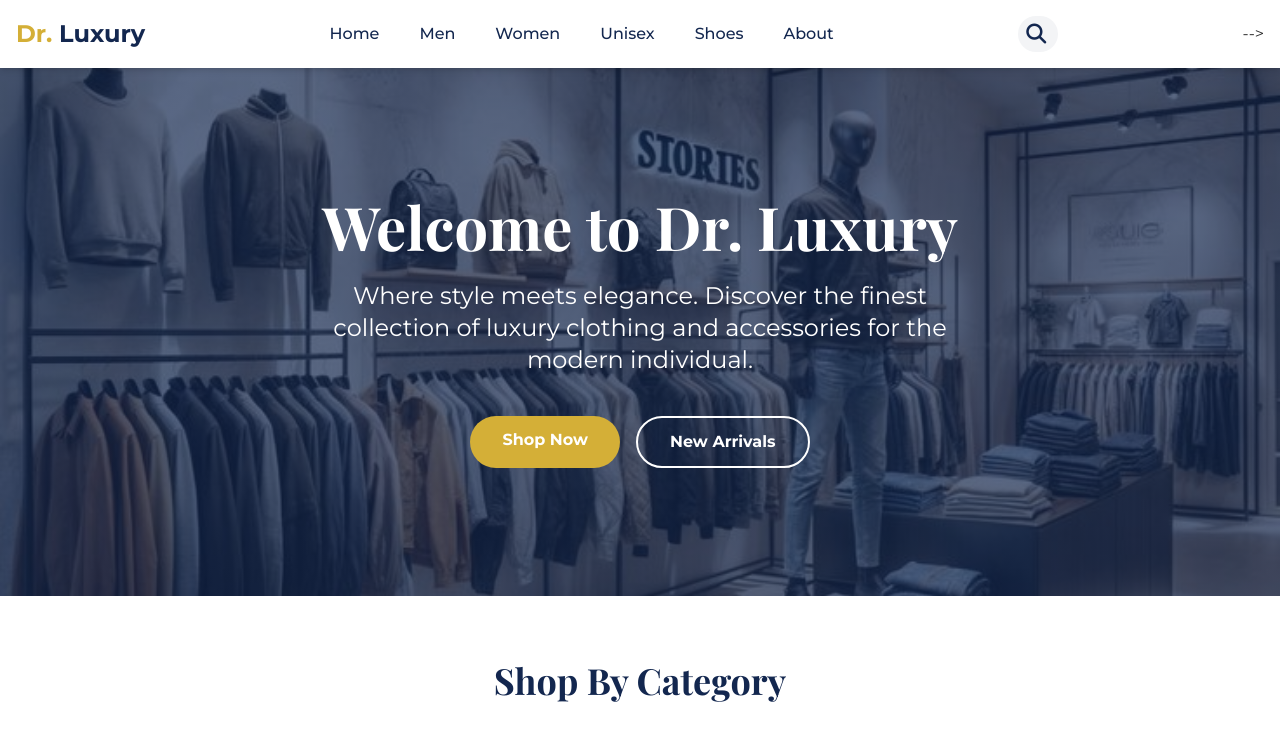
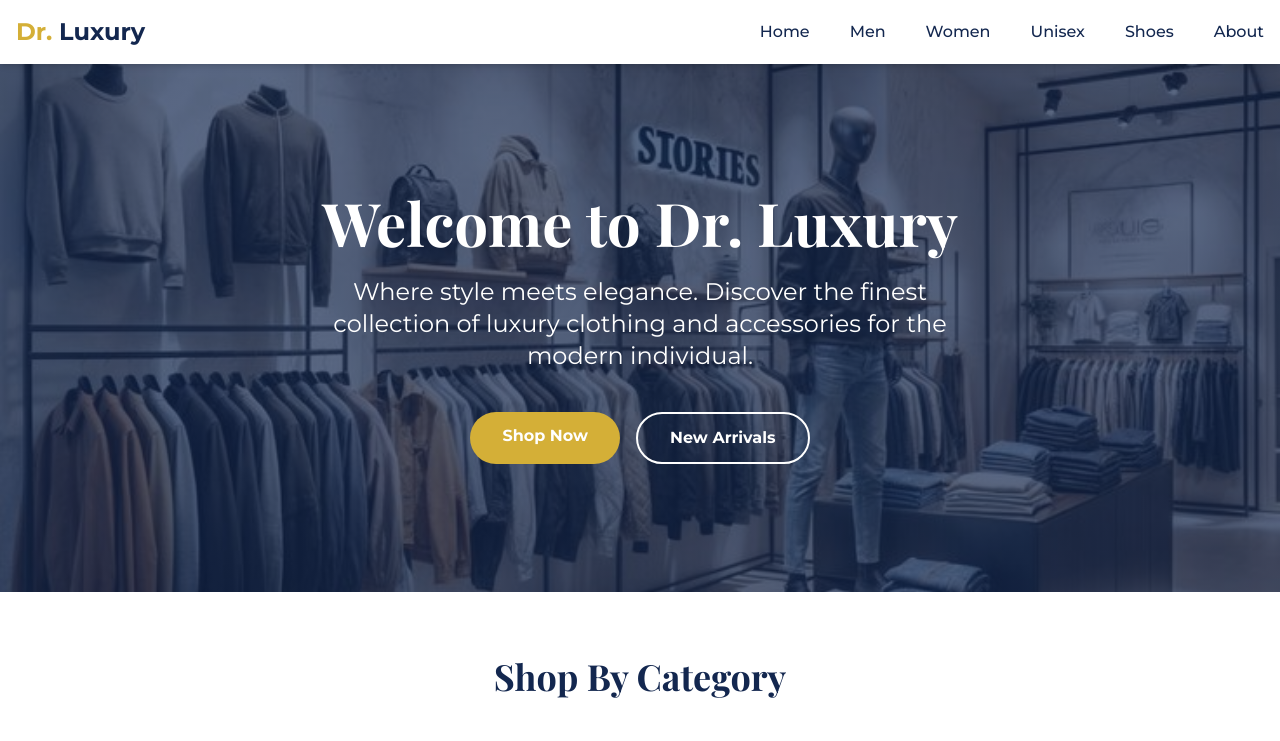
Before and after one commit to Hydrogen999/cardealing, a plain HTML site: page index.html in a window 1280 px wide. Shown: the top 741 px of the page. Drawn offline with nearby package versions, Linux system fonts and the light colour scheme.

Commit message:
Update index.html

```diff
--- a/index.html
+++ b/index.html
@@ -155,7 +155,7 @@
                 <!-- Icons -->
 <!--                 <div class="flex items-center space-x-6">
                     <!-- Search Container -->
-                    <div class="search-container flex items-center bg-gray-100 rounded-full px-2 py-1">
+<!--                     <div class="search-container flex items-center bg-gray-100 rounded-full px-2 py-1">
                         <button id="search-toggle" class="text-navy hover:text-gold">
                             <i class="fas fa-search text-xl"></i>
                         </button>
```
